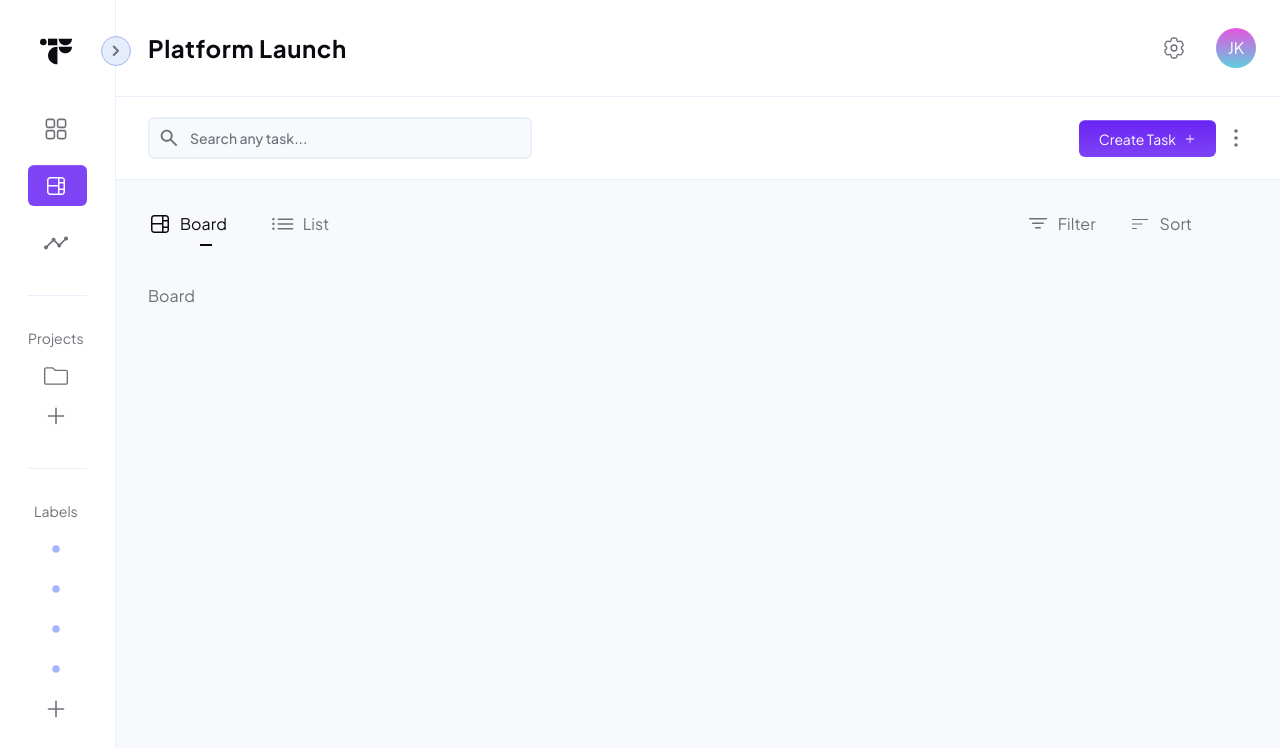
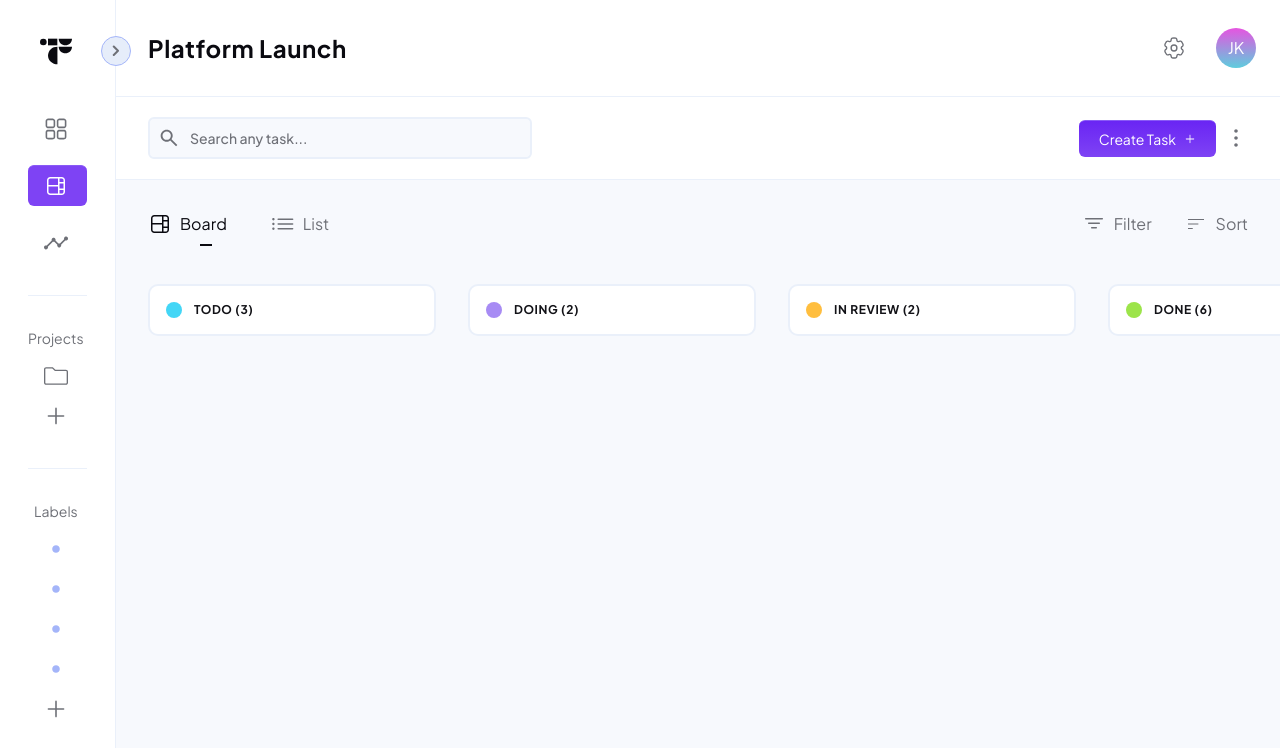
Before and after one commit to jkellerman/TaskFlow, a Next.js app: page /board in a window 1280 px wide. Shown: the top 748 px of the page. Built offline with nearby package versions, Linux system fonts and the light colour scheme.

Commit message:
feat: create layout and columns for task board

```diff
--- a/app/(dashboard)/board/page.tsx
+++ b/app/(dashboard)/board/page.tsx
@@ -6,7 +6,7 @@ import { Button } from "@/components/ui/button";
 export default function Page() {
 	return (
 		<>
-			<div className="flex items-center justify-between gap-2 border-b border-border bg-white px-4 py-5 transition-colors dark:bg-tertiary sm:gap-0 sm:px-8">
+			<div className="flex items-center justify-between gap-2 border-t border-border bg-white px-4 py-5 transition-colors dark:bg-tertiary sm:gap-0 sm:px-8">
 				<Search />
 				<div className="flex items-center gap-2">
 					<Button className="gap-2 bg-size-200 py-3 sm:py-2">
--- a/app/(dashboard)/layout.tsx
+++ b/app/(dashboard)/layout.tsx
@@ -9,11 +9,9 @@ export default function RootLayout({
 	return (
 		<div className="relative flex min-h-dvh">
 			<SideNav />
-			<div className="flex flex-1 flex-col">
+			<div className="flex flex-1 flex-col overflow-auto">
 				<Header />
-				<main className="h-full flex-1 bg-secondary-lighter transition-colors dark:bg-tertiary">
-					<div className=" border-t border-border transition-colors">{children}</div>
-				</main>
+				<main className="h-full flex-1 bg-secondary-lighter transition-colors dark:bg-tertiary">{children}</main>
 			</div>
 		</div>
 	);
--- /dev/null
+++ b/components/board/columns.tsx
@@ -0,0 +1,80 @@
+"use client";
+
+import { useState } from "react";
+
+import * as Popover from "@radix-ui/react-popover";
+import { HexColorPicker } from "react-colorful";
+import { useDebouncedCallback } from "use-debounce";
+
+import Icons from "../icons";
+
+interface ColumnsProps {
+	columns: {
+		color: string;
+		name: string;
+		tasks: {
+			title: string;
+			description: string;
+			"due date": string;
+			labels: string[];
+			status: string;
+			subtasks: {
+				title: string;
+				isCompleted: boolean;
+			}[];
+		}[];
+	}[];
+}
+
+export default function Columns({ columns }: ColumnsProps) {
+	const colors = columns.map((column) => column.color);
+
+	const [columnColors, setColumnColors] = useState(colors);
+
+	const debouncedHandleColorChange = useDebouncedCallback(
+		(color: string, i: number) => {
+			const updatedColors = [...columnColors];
+			updatedColors[i] = color;
+			setColumnColors(updatedColors);
+		},
+
+		300
+	);
+
+	const handleColorChange = (color: string, i: number) => {
+		debouncedHandleColorChange(color, i);
+	};
+
+	return (
+		<>
+			{columns.map((column, i) => (
+				<div key={i}>
+					<div className=" mr-8 flex min-w-72 items-center rounded-[10px] border-2 border-border bg-white p-4 text-xs font-bold uppercase tracking-wider text-tertiary transition-colors dark:bg-tertiary-lighter dark:text-white">
+						<Popover.Root>
+							<Popover.Trigger
+								className={"mr-3 h-4 w-4 rounded-full"}
+								style={{ backgroundColor: columnColors[i] }}
+								aria-label="toggle color picker"
+							></Popover.Trigger>
+
+							<Popover.Portal>
+								<Popover.Content className=" animate-scale">
+									<HexColorPicker color={columnColors[i]} onChange={(color) => handleColorChange(color, i)} />
+								</Popover.Content>
+							</Popover.Portal>
+						</Popover.Root>
+
+						<span>
+							{column.name} ({column.tasks.length})
+						</span>
+					</div>
+				</div>
+			))}
+
+			<button className=" hover: inline-flex items-center gap-2 whitespace-nowrap rounded-[10px] bg-secondary-darker px-8 text-white transition-colors hover:bg-secondary-darker/85 hover:text-white hover:transition-colors dark:bg-tertiary-medium dark:hover:bg-tertiary-lighter">
+				<Icons icon="Plus" className="h-6 w-6" />
+				Add new Column
+			</button>
+		</>
+	);
+}
--- a/components/board/index.tsx
+++ b/components/board/index.tsx
@@ -3,20 +3,8 @@ import BoardTabs from "./tabs";
 
 export default function Board() {
 	return (
-		<div className="flex px-4 py-4 pr-0 transition-colors sm:px-8 sm:py-8 sm:pr-14">
-			<div className="flex w-full justify-between">
-				<BoardTabs />
-				<div className="flex">
-					<button className="mr-4 flex items-center hover:text-tertiary-darker hover:transition-colors dark:hover:text-white sm:mr-8">
-						<Icons icon="Filter" className="mr-1 h-6 w-6 sm:mr-2" />
-						<span className="hidden sm:inline-block">Filter</span>
-					</button>
-					<button className="mr-4 flex items-center hover:text-tertiary-darker hover:transition-colors dark:hover:text-white sm:mr-8">
-						<Icons icon="Sort" className="mr-1 h-6 w-6 sm:mr-2" />
-						<span className="hidden sm:inline-block">Sort</span>
-					</button>
-				</div>
-			</div>
+		<div className="relative border-t border-border transition-colors">
+			<BoardTabs />
 		</div>
 	);
 }
--- a/components/board/tabs.tsx
+++ b/components/board/tabs.tsx
@@ -1,16 +1,22 @@
 "use client";
 
 import * as Tabs from "@radix-ui/react-tabs";
+import { generateMockData } from "@/data/mock-data";
 
 import Icons from "../icons";
+import Columns from "./columns";
 
 const triggers = ["Board", "List"] as const;
 
 export default function BoardTabs() {
+	const data = generateMockData();
+	const columns = data.boards[0].status;
+
 	return (
 		<>
-			<Tabs.Root className="h-4 w-full justify-between" defaultValue="tab1">
-				<Tabs.List className="flex gap-3 text-sm sm:gap-8 sm:text-base" aria-label="View tasks">
+			<Tabs.Root className="relative" defaultValue="tab1">
+				<div className="flex items-center justify-between">
+					<Tabs.List className="flex gap-3 p-8 text-sm sm:gap-8 sm:text-base" aria-label="View tasks">
 						{triggers.map((trigger, i) => (
 							<Tabs.Trigger
 								key={i}
@@ -22,12 +28,23 @@ export default function BoardTabs() {
 							</Tabs.Trigger>
 						))}
 					</Tabs.List>
-				<Tabs.Content value="tab1" className=" mt-12">
-					Board
+					<div className="flex">
+						<button className="mr-4 flex items-center hover:text-tertiary-darker hover:transition-colors dark:hover:text-white sm:mr-8">
+							<Icons icon="Filter" className="mr-1 h-6 w-6 sm:mr-2" />
+							<span className="hidden sm:inline-block">Filter</span>
+						</button>
+						<button className="mr-4 flex items-center hover:text-tertiary-darker hover:transition-colors dark:hover:text-white sm:mr-8">
+							<Icons icon="Sort" className="mr-1 h-6 w-6 sm:mr-2" />
+							<span className="hidden sm:inline-block">Sort</span>
+						</button>
+					</div>
+				</div>
+
+				<Tabs.Content value="tab1" className="flex overflow-auto px-8 py-4 ">
+					<Columns columns={columns} />
 				</Tabs.Content>
-				<Tabs.Content value="tab2" className=" mt-12">
-					List
-				</Tabs.Content>
+
+				<Tabs.Content value="tab2">List</Tabs.Content>
 			</Tabs.Root>
 		</>
 	);
--- a/package.json
+++ b/package.json
@@ -13,6 +13,7 @@
 	},
 	"dependencies": {
 		"@radix-ui/react-avatar": "^1.0.4",
+		"@radix-ui/react-popover": "^1.0.7",
 		"@radix-ui/react-separator": "^1.0.3",
 		"@radix-ui/react-slot": "^1.0.2",
 		"@radix-ui/react-tabs": "^1.0.4",
@@ -21,9 +22,11 @@
 		"next": "14.2.3",
 		"next-themes": "^0.3.0",
 		"react": "^18",
+		"react-colorful": "^5.6.1",
 		"react-dom": "^18",
 		"react-hotkeys-hook": "^4.5.0",
-		"tailwind-merge": "^2.3.0"
+		"tailwind-merge": "^2.3.0",
+		"use-debounce": "^10.0.0"
 	},
 	"devDependencies": {
 		"@next/eslint-plugin-next": "^14.2.3",
```
Also changed, not shown: 1 other file (tests, documents, lock files or other folders). Lines whose indentation alone changed are shown as unchanged.
